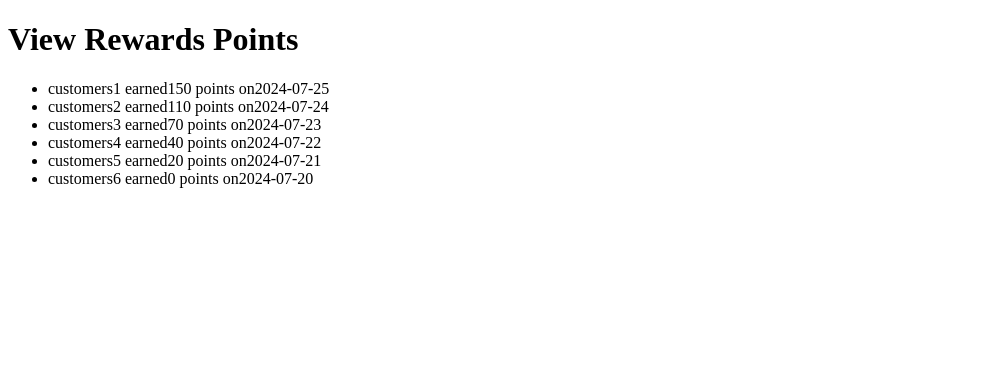
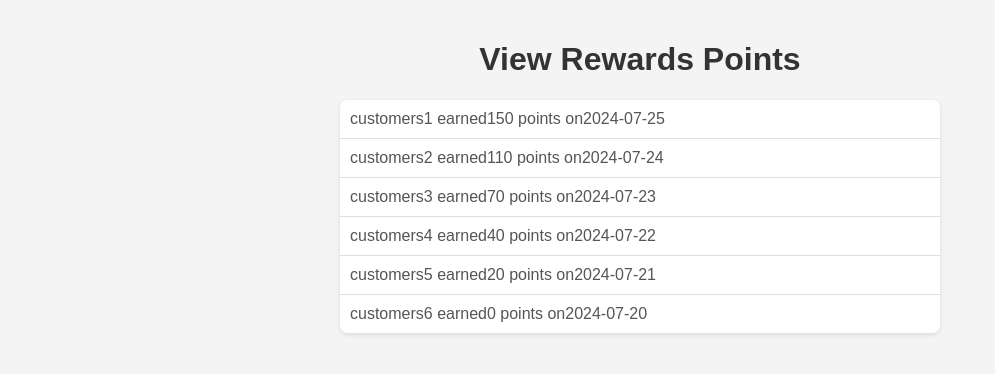
Before and after one commit to singhsoni086/Task, a React (Create React App) app: page / in a window 1280 px wide. Shown: the top 374 px of the page, without its empty margins (0-995 px from the left). Built offline with nearby package versions, Linux system fonts and the light colour scheme.

Commit message:
added  css file for better ui

```diff
--- /dev/null
+++ b/src/index.css
@@ -0,0 +1,41 @@
+
+body {
+font-family: Arial, Helvetica, sans-serif;
+background-color: #f4f4f4;
+margin: 0;
+padding: 20px;
+}
+
+h1{
+    text-align: center;
+    color: #333;
+}
+
+ul{
+    list-style-type: none;
+    padding: 0;
+    max-width: 600px;
+    margin: 0 auto;
+    background-color: #fff;
+    border-radius: 8px;
+    box-shadow: 0 2px 5px rgba(0,0,0,0.1);
+}
+
+li{
+    padding: 10px;
+    border-bottom: 1px solid #ddd;
+    color: #555;
+}
+
+li:last-child {
+border-bottom: none;
+}
+
+li:hover {
+    background-color: #f9f9f9;
+    color: #000;
+}
+
+li strong{
+    color: #007BFF;
+}
--- a/src/index.js
+++ b/src/index.js
@@ -1,7 +1,7 @@
 import React from 'react';
 import ReactDOM from 'react-dom';
 import App from './App';
-// import './index.css';
+import './index.css';  //css file
 
 const root = ReactDOM.createRoot(document.getElementById('root'));
 root.render(
```
